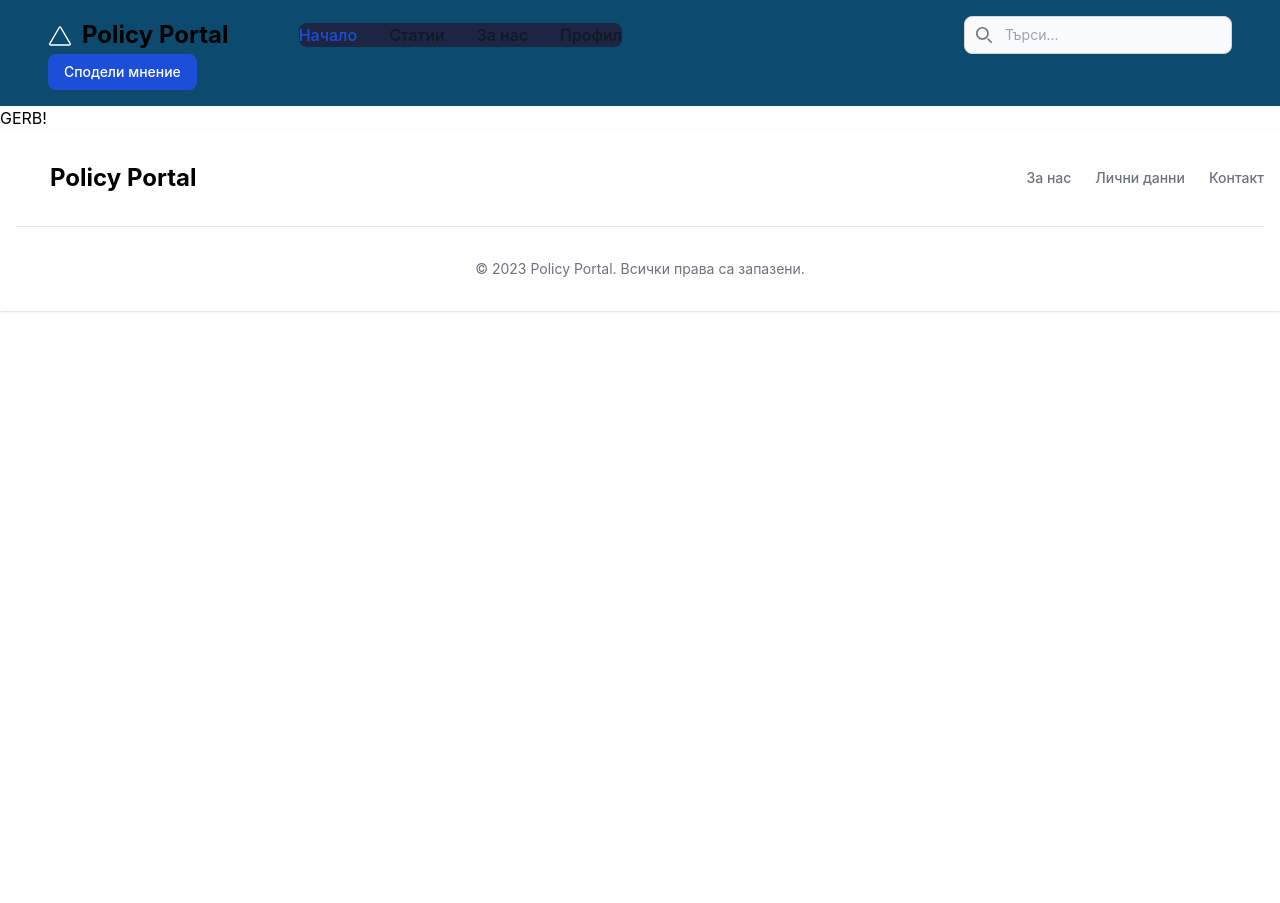
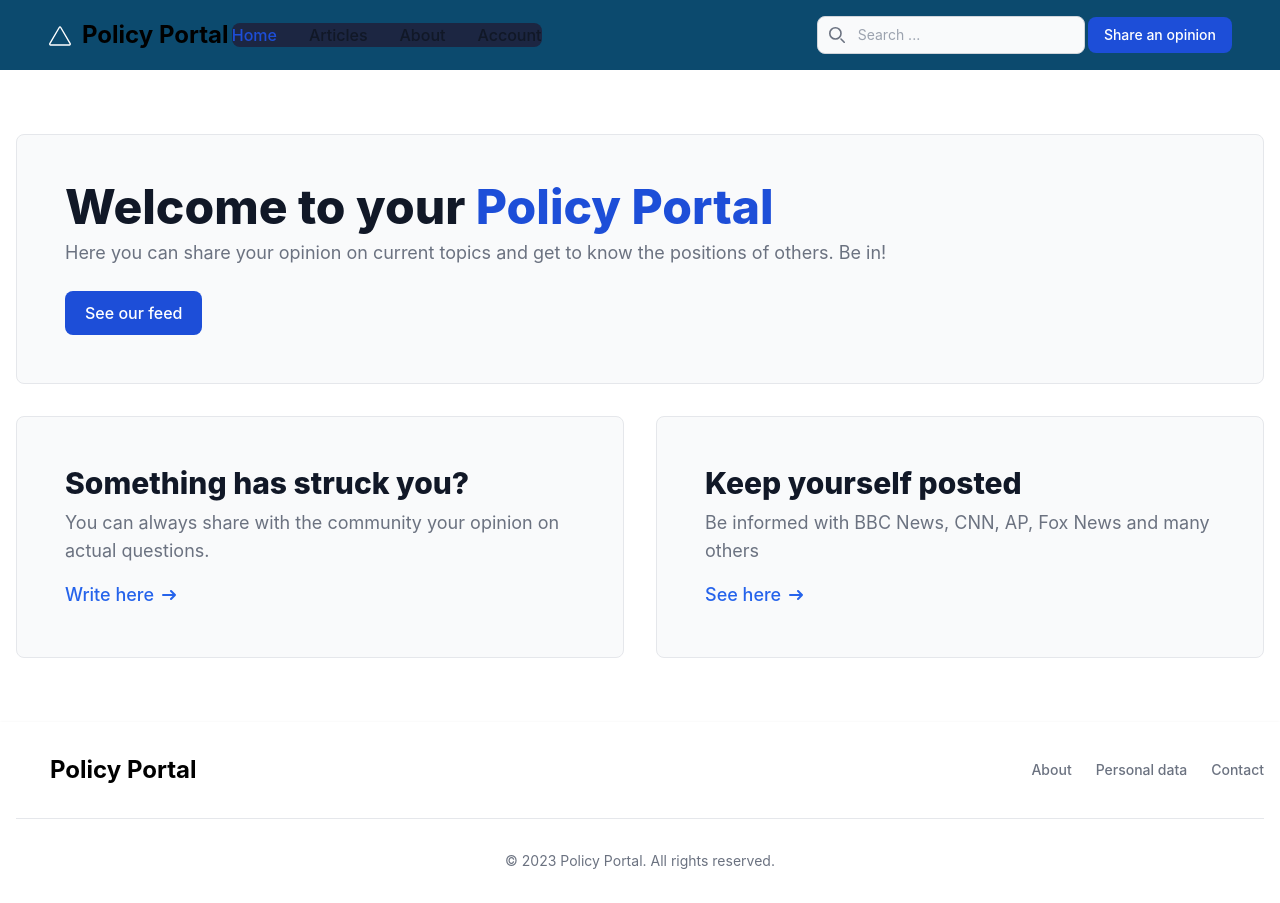
Before and after one commit to rstoyanovv/PolicyPortal, a React (Create React App) app in the folder frontend/: page / in a window 1280 px wide. Before the commit the page ends 800 px from the top, so only its background shows below. Built offline with nearby package versions, Linux system fonts and the light colour scheme.

Commit message:
Finish first phase of welcome page

```diff
--- a/frontend/public/index.html
+++ b/frontend/public/index.html
@@ -24,7 +24,7 @@
       work correctly both with client-side routing and a non-root public URL.
       Learn how to configure a non-root public URL by running `npm run build`.
     -->
-    <title>React App</title>
+    <title>Policy Portal</title>
   </head>
   <body>
     <noscript>You need to enable JavaScript to run this app.</noscript>
--- a/frontend/src/components/Footer.js
+++ b/frontend/src/components/Footer.js
@@ -11,18 +11,18 @@ export default function Footer() {
                     </a>
                     <ul class="flex flex-wrap items-center mb-6 text-sm font-medium text-gray-500 sm:mb-0 dark:text-gray-400">
                         <li>
-                            <a href="/us" class="mr-4 hover:underline md:mr-6 ">За нас</a>
+                            <a href="/us" class="mr-4 hover:underline md:mr-6 ">About</a>
                         </li>
                         <li>
-                            <a href="/personal" class="mr-4 hover:underline md:mr-6">Лични данни</a>
+                            <a href="/personal" class="mr-4 hover:underline md:mr-6">Personal data</a>
                         </li>
                         <li>
-                            <a href="/contact" class="hover:underline">Контакт</a>
+                            <a href="/contact" class="hover:underline">Contact</a>
                         </li>
                     </ul>
                 </div>
                 <hr class="my-6 border-gray-200 sm:mx-auto dark:border-gray-700 lg:my-8" />
-                <span class="block text-sm text-gray-500 sm:text-center dark:text-gray-400">© 2023 <a href="/" class="hover:underline">Policy Portal</a>.  Всички права са запазени. </span>
+                <span class="block text-sm text-gray-500 sm:text-center dark:text-gray-400">© 2023 <a href="/" class="hover:underline">Policy Portal</a>.  All rights reserved. </span>
             </div>
         </footer>
     );
--- a/frontend/src/components/NavigationBar.js
+++ b/frontend/src/components/NavigationBar.js
@@ -22,7 +22,7 @@ function NavigationBar() {
                             </svg>
                             <span class="sr-only">Search icon</span>
                         </div>
-                        <input type="text" id="search-navbar" class="block w-full p-2 pl-10 text-sm text-gray-900 border border-gray-300 rounded-lg bg-gray-50 focus:ring-blue-500 focus:border-blue-500 dark:bg-gray-700 dark:border-gray-600 dark:placeholder-gray-400 dark:text-white dark:focus:ring-blue-500 dark:focus:border-blue-500" placeholder="Търси..."></input>
+                        <input type="text" id="search-navbar" class="block w-full p-2 pl-10 text-sm text-gray-900 border border-gray-300 rounded-lg bg-gray-50 focus:ring-blue-500 focus:border-blue-500 dark:bg-gray-700 dark:border-gray-600 dark:placeholder-gray-400 dark:text-white dark:focus:ring-blue-500 dark:focus:border-blue-500" placeholder="Search ..."></input>
                     </div>
                     <button data-collapse-toggle="navbar-search" type="button" class="inline-flex items-center p-2 w-10 h-10 justify-center text-sm text-gray-500 rounded-lg md:hidden hover:bg-gray-100 focus:outline-none focus:ring-2 focus:ring-gray-200 dark:text-gray-400 dark:hover:bg-gray-700 dark:focus:ring-gray-600" aria-controls="navbar-search" aria-expanded="false">
                         <span class="sr-only">Open main menu</span>
@@ -32,7 +32,7 @@ function NavigationBar() {
                     </button>
                 </div>
                 <div class="flex md:order-2">
-                    <button type="button" class="text-white bg-blue-700 hover:bg-blue-800 focus:ring-4 focus:outline-none focus:ring-blue-300 font-medium rounded-lg text-sm px-4 py-2 text-center mr-3 md:mr-0 dark:bg-blue-600 dark:hover:bg-blue-700 dark:focus:ring-blue-800">Сподели мнение</button>
+                    <button type="button" class="text-white bg-blue-700 hover:bg-blue-800 focus:ring-4 focus:outline-none focus:ring-blue-300 font-medium rounded-lg text-sm px-4 py-2 text-center mr-3 md:mr-0 dark:bg-blue-600 dark:hover:bg-blue-700 dark:focus:ring-blue-800">Share an opinion</button>
                     <button data-collapse-toggle="navbar-cta" type="button" class="inline-flex items-center p-2 w-10 h-10 justify-center text-sm text-gray-500 rounded-lg md:hidden hover:bg-gray-100 focus:outline-none focus:ring-2 focus:ring-gray-200 dark:text-gray-400 dark:hover:bg-gray-700 dark:focus:ring-gray-600" aria-controls="navbar-cta" aria-expanded="false">
                         <span class="sr-only">Open main menu</span>
                         <svg class="w-5 h-5" aria-hidden="true" xmlns="http://www.w3.org/2000/svg" fill="none" viewBox="0 0 17 14">
@@ -47,20 +47,20 @@ function NavigationBar() {
                                 <path stroke="currentColor" stroke-linecap="round" stroke-linejoin="round" stroke-width="2" d="m19 19-4-4m0-7A7 7 0 1 1 1 8a7 7 0 0 1 14 0Z" />
                             </svg>
                         </div>
-                        <input type="text" id="search-navbar" class="block w-full p-2 pl-10 text-sm text-gray-900 border border-gray-300 rounded-lg bg-gray-50 focus:ring-blue-500 focus:border-blue-500 dark:bg-gray-700 dark:border-gray-600 dark:placeholder-gray-400 dark:text-white dark:focus:ring-blue-500 dark:focus:border-blue-500" placeholder="Search..."></input>
+                        <input type="text" id="search-navbar" class="block w-full p-2 pl-10 text-sm text-gray-900 border border-gray-300 rounded-lg bg-gray-50 focus:ring-blue-500 focus:border-blue-500 dark:bg-gray-700 dark:border-gray-600 dark:placeholder-gray-400 dark:text-white dark:focus:ring-blue-500 dark:focus:border-blue-500" placeholder="Search ..."></input>
                     </div>
                     <ul class="flex flex-col p-4 md:p-0 mt-4 font-medium border border-gray-100 rounded-lg bg-gray-50 md:flex-row md:space-x-8 md:mt-0 md:border-0 md:bg-[#1c2642] dark:bg-blue-700 md:bg-[#1c2642] dark:border-gray-700">
                         <li>
-                            <a href="/" class="block py-2 pl-3 pr-4 text-white bg-blue-700 rounded md:bg-transparent md:text-blue-700 md:p-0 md:dark:text-blue-500" aria-current="page">Начало</a>
+                            <a href="/" class="block py-2 pl-3 pr-4 text-white bg-blue-700 rounded md:bg-transparent md:text-blue-700 md:p-0 md:dark:text-blue-500" aria-current="page">Home</a>
                         </li>
                         <li>
-                            <a href="/articles" class="block py-2 pl-3 pr-4 text-gray-900 rounded hover:bg-gray-100 md:hover:bg-transparent md:hover:text-blue-700 md:p-0 md:dark:hover:text-blue-500 dark:text-white dark:hover:bg-gray-700 dark:hover:text-white md:dark:hover:bg-transparent dark:border-gray-700">Статии</a>
+                            <a href="/articles" class="block py-2 pl-3 pr-4 text-gray-900 rounded hover:bg-gray-100 md:hover:bg-transparent md:hover:text-blue-700 md:p-0 md:dark:hover:text-blue-500 dark:text-white dark:hover:bg-gray-700 dark:hover:text-white md:dark:hover:bg-transparent dark:border-gray-700">Articles</a>
                         </li>
                         <li>
-                            <a href="/us" class="block py-2 pl-3 pr-4 text-gray-900 rounded hover:bg-gray-100 md:hover:bg-transparent md:hover:text-blue-700 md:p-0 dark:text-white md:dark:hover:text-blue-500 dark:hover:bg-gray-700 dark:hover:text-white md:dark:hover:bg-transparent dark:border-gray-700">За нас</a>
+                            <a href="/us" class="block py-2 pl-3 pr-4 text-gray-900 rounded hover:bg-gray-100 md:hover:bg-transparent md:hover:text-blue-700 md:p-0 dark:text-white md:dark:hover:text-blue-500 dark:hover:bg-gray-700 dark:hover:text-white md:dark:hover:bg-transparent dark:border-gray-700">About</a>
                         </li>
                         <li>
-                            <a href="/your-account" class="block py-2 pl-3 pr-4 text-gray-900 rounded hover:bg-gray-100 md:hover:bg-transparent md:hover:text-blue-700 md:p-0 dark:text-white md:dark:hover:text-blue-500 dark:hover:bg-gray-700 dark:hover:text-white md:dark:hover:bg-transparent dark:border-gray-700">Профил</a>
+                            <a href="/your-account" class="block py-2 pl-3 pr-4 text-gray-900 rounded hover:bg-gray-100 md:hover:bg-transparent md:hover:text-blue-700 md:p-0 dark:text-white md:dark:hover:text-blue-500 dark:hover:bg-gray-700 dark:hover:text-white md:dark:hover:bg-transparent dark:border-gray-700">Account</a>
                         </li>
                     </ul>
                 </div>
--- a/frontend/src/screens/NotFound.js
+++ b/frontend/src/screens/NotFound.js
@@ -1,6 +1,7 @@
 export default function NotFound() {
+    // Just for now
     return (
-        <div className="not-found-container">
+        <div className="not-found-container mt-8 mb-8" style={{textAlign: 'center'}}>
             <h2>404 Not Found</h2>
             <p>Sorry, the page you're looking for does not exist.</p>
         </div>
--- a/frontend/src/screens/WelcomeScreen.js
+++ b/frontend/src/screens/WelcomeScreen.js
@@ -1,7 +1,36 @@
 export default function WelcomeScreen() {
     return (
-        <>
-            <h1>GERB!</h1>
-        </>
+        <section class="bg-white dark:bg-gray-900">
+            <div class="py-8 px-4 mx-auto max-w-screen-xl lg:py-16">
+                <div class="bg-gray-50 dark:bg-[#1c2642] border border-gray-200 dark:border-gray-700 rounded-lg p-8 md:p-12 mb-8">
+                    <h1 class="text-gray-900 dark:text-white text-3xl md:text-5xl font-extrabold mb-2">Welcome to your <span style={{color: 'rgb(29 78 216)'}}>Policy Portal</span></h1>
+                    <p class="text-lg font-normal text-gray-500 dark:text-gray-400 mb-6">Here you can share your opinion on current topics and get to know the positions of others. Be in!</p>
+                    <a href="#" class="inline-flex justify-center items-center py-2.5 px-5 text-base font-medium text-center text-white rounded-lg bg-blue-700 hover:bg-blue-800 focus:ring-4 focus:ring-blue-300 dark:focus:ring-blue-900">
+                        See our feed
+                    </a>
+                </div>
+                <div class="grid md:grid-cols-2 gap-8">
+                    <div class="bg-gray-50 dark:bg-[#1c2642] border border-gray-200 dark:border-gray-700 rounded-lg p-8 md:p-12">
+                        <h2 class="text-gray-900 dark:text-white text-3xl font-extrabold mb-2">Something has struck you?</h2>
+                        <p class="text-lg font-normal text-gray-500 dark:text-gray-400 mb-4">You can always share with the community your opinion on actual questions.</p>
+                        <a href="#" class="text-blue-600 dark:text-blue-500 hover:underline font-medium text-lg inline-flex items-center">Write here
+                            <svg class="w-3.5 h-3.5 ml-2" aria-hidden="true" xmlns="http://www.w3.org/2000/svg" fill="none" viewBox="0 0 14 10">
+                                <path stroke="currentColor" stroke-linecap="round" stroke-linejoin="round" stroke-width="2" d="M1 5h12m0 0L9 1m4 4L9 9" />
+                            </svg>
+                        </a>
+                    </div>
+                    <div class="bg-gray-50 dark:bg-[#1c2642] border border-gray-200 dark:border-gray-700 rounded-lg p-8 md:p-12">
+                        <h2 class="text-gray-900 dark:text-white text-3xl font-extrabold mb-2">Keep yourself posted</h2>
+                        <p class="text-lg font-normal text-gray-500 dark:text-gray-400 mb-4">Be informed with BBC News, CNN, AP, Fox News and many others</p>
+                        <a href="#" class="text-blue-600 dark:text-blue-500 hover:underline font-medium text-lg inline-flex items-center">See here
+                            <svg class="w-3.5 h-3.5 ml-2" aria-hidden="true" xmlns="http://www.w3.org/2000/svg" fill="none" viewBox="0 0 14 10">
+                                <path stroke="currentColor" stroke-linecap="round" stroke-linejoin="round" stroke-width="2" d="M1 5h12m0 0L9 1m4 4L9 9" />
+                            </svg>
+                        </a>
+                    </div>
+                </div>
+            </div>
+        </section>
+
     );
 }
```
Also changed, not shown: frontend/src/assets/logo.png (deleted).
